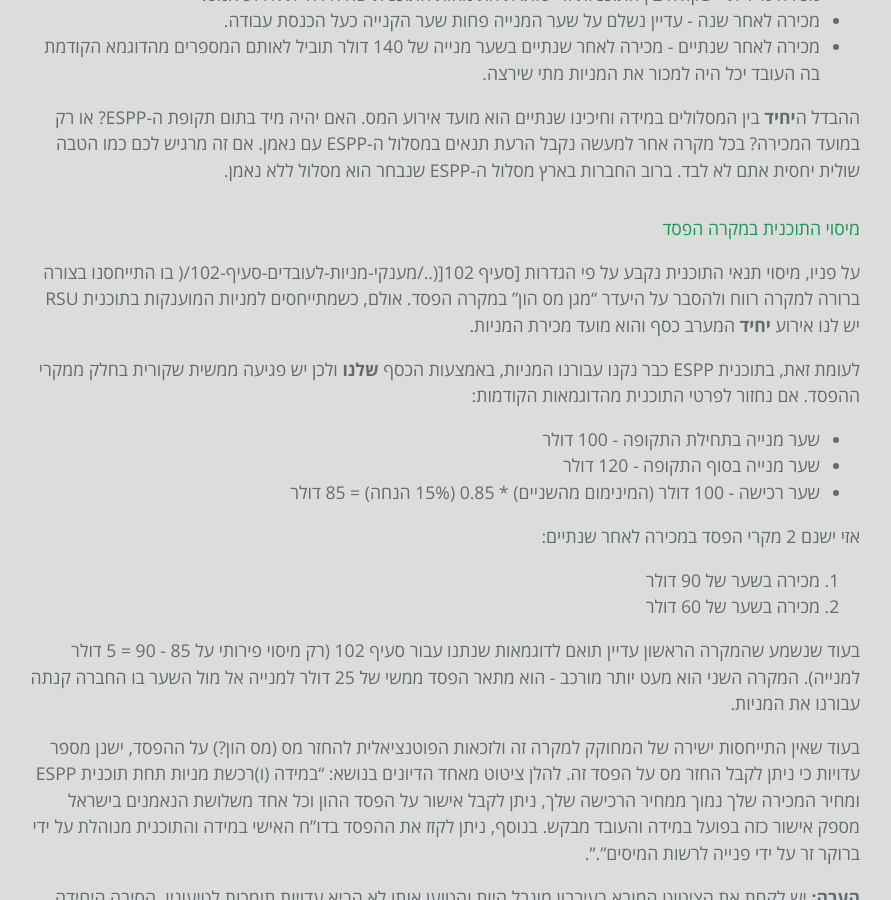
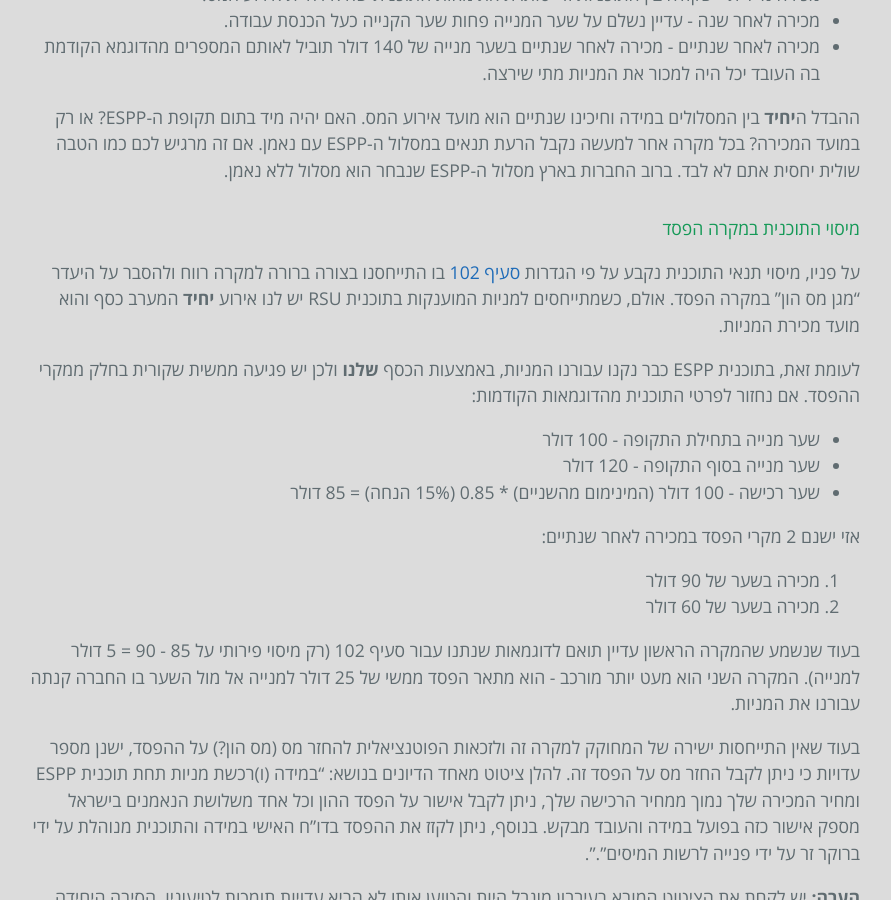
Before and after one commit to eyalitki/payslip101, a Jekyll site: the page built from docs/_posts/2023-03-28-מענקי-מניות-לעובדים-espp.markdown, in a window 1280 px wide and 900 px high, scrolled down 6978 px. Shown: the whole window, without its empty margins (196-1087 px from the left). Built offline with Jekyll 4.4.1, drawn with Linux system fonts in a browser that asks for light colours.

Commit message:
Bug fix in markdown
Signed-off-by: Eyal Itkin <eyal.itkin@hotmail.com>

```diff
--- a/docs/_posts/2023-03-28-מענקי-מניות-לעובדים-espp.markdown
+++ b/docs/_posts/2023-03-28-מענקי-מניות-לעובדים-espp.markdown
@@ -214,7 +214,7 @@ permalink: /post/:title/
 ההבדל ה**יחיד** בין המסלולים במידה וחיכינו שנתיים הוא מועד אירוע המס. האם יהיה מיד בתום תקופת ה-ESPP? או רק במועד המכירה? בכל מקרה אחר למעשה נקבל הרעת תנאים במסלול ה-ESPP עם נאמן. אם זה מרגיש לכם כמו הטבה שולית יחסית אתם לא לבד. ברוב החברות בארץ מסלול ה-ESPP שנבחר הוא מסלול ללא נאמן.
 
 #### מיסוי התוכנית במקרה הפסד
-על פניו, מיסוי תנאי התוכנית נקבע על פי הגדרות [סעיף 102[(../מענקי-מניות-לעובדים-סעיף-102/( בו התייחסנו בצורה ברורה למקרה רווח ולהסבר על היעדר "מגן מס הון" במקרה הפסד. אולם, כשמתייחסים למניות המוענקות בתוכנית RSU יש לנו אירוע **יחיד** המערב כסף והוא מועד מכירת המניות.
+על פניו, מיסוי תנאי התוכנית נקבע על פי הגדרות [סעיף 102](../מענקי-מניות-לעובדים-סעיף-102/) בו התייחסנו בצורה ברורה למקרה רווח ולהסבר על היעדר "מגן מס הון" במקרה הפסד. אולם, כשמתייחסים למניות המוענקות בתוכנית RSU יש לנו אירוע **יחיד** המערב כסף והוא מועד מכירת המניות.
 
 לעומת זאת, בתוכנית ESPP כבר נקנו עבורנו המניות, באמצעות הכסף **שלנו** ולכן יש פגיעה ממשית שקורית בחלק ממקרי ההפסד. אם נחזור לפרטי התוכנית מהדוגמאות הקודמות:
 * שער מנייה בתחילת התקופה - 100 דולר
```
